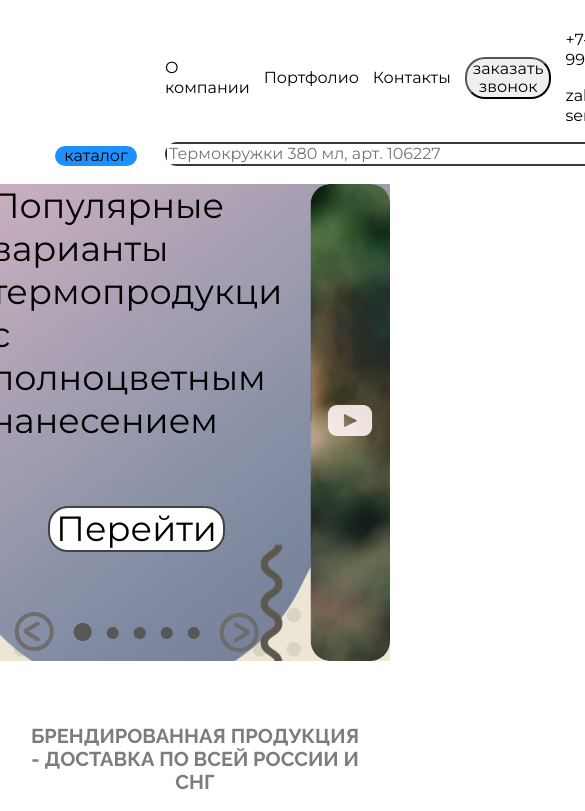
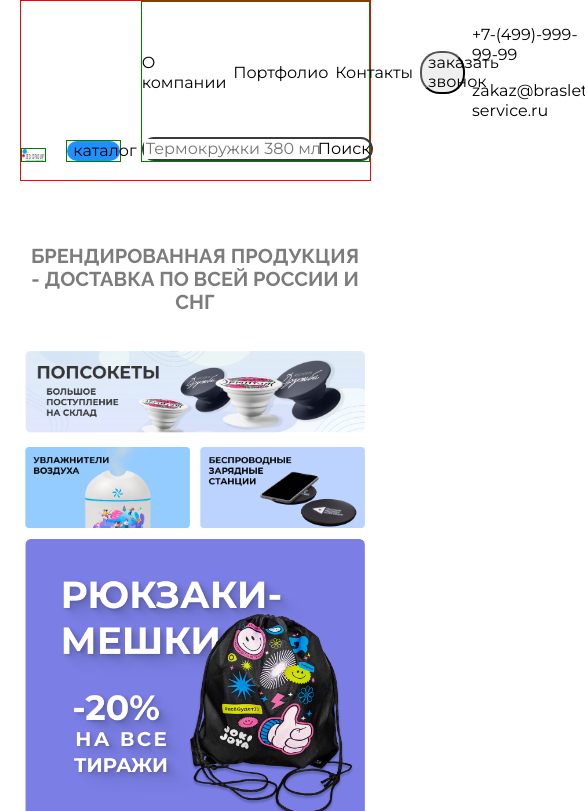
Before and after one commit to AnnaZorich/group_project_1, a plain HTML site: page index.html in a window 390 px wide. Shown: the top 811 px of the page, 585 px wide, since content can reach past the window. Drawn offline with Linux system fonts and the light colour scheme.

Commit message:
добавлена часть адаптива к банеру, внесены изменения в хэдэр и инпут

```diff
--- a/index.html
+++ b/index.html
@@ -17,16 +17,17 @@
 
 <body>
     <header class="header">
+        <div class="header__search">
 
-        <div class="header__search">
             <div class="header__search-logo">
                 <img src="./assets/Logo.png" alt="Логотип">
             </div>
-            <div>
+
+            <div class="header__search-button-main">
                 <button class="header__search-button">каталог</button>
             </div>
 
-            <div>
+            <div class="header__top-main">
                 <nav class="header__top">
                     <a class="header__top-link" href="">О компании</a>
                     <a class="header__top-link" href="">Портфолио</a>
@@ -36,20 +37,15 @@
                         <p>+7-(499)-999-99-99</p>
                         <p>zakaz@braslet-service.ru</p>
                     </div>
-
                 </nav>
-
                 <div class="header__search-input">
                     <div class="header__search-input-1">
                         <input type="text" placeholder="Термокружки 380 мл, арт. 106227">
                     </div>
-
                     <div class="header__search-input-2">Поиск</div>
                 </div>
+            </div>
 
-
-            </div>
-        </div>
         </div>
     </header>
 
@@ -60,7 +56,6 @@
                 <div class="container__baner-text">
                     Популярные варианты термопродукци с полноцветным нанесением
                 </div>
-
                 <div class="container__baner-buttom">
                     <button>Перейти</button>
                 </div>
@@ -70,13 +65,10 @@
             </div>
 
             <div class="container__baner__img">
-
                 <div class="container__baner__img-2">
                     <img src="./assets/sticker-youtube_1.png">
                 </div>
-
             </div>
-
 
         </div>
 
--- a/style.css
+++ b/style.css
@@ -11,6 +11,7 @@ img {
     margin-left: 5%;
     margin-right: 5%;
 }
+
 
 .header__top {
 
@@ -32,7 +33,7 @@ img {
 }
 
 .header__top-button {
-    width: 100%;
+    width: 20%;
     height: 25%;
     border-radius: 20px;
 }
@@ -47,14 +48,24 @@ img {
 .header__search-logo {
     display: flex;
     align-items: flex-end;
-    width: 15%;
+    width: 20%;
     height: 20%;
+    border: 1px green solid;
 
 }
 
+.header__search-button-main {
+    border: 1px green solid;
+    width: 15%;
+}
+
+.header__top-main {
+    border: 1px green solid;
+    width: 65%;
+}
 
 .header__search-button {
-    width: 110%;
+    width: 100%;
     height: 15%;
     border-radius: 20px;
     background-color: dodgerblue;
@@ -64,13 +75,17 @@ img {
 .header__search {
     display: flex;
     align-items: flex-end;
+    justify-content: space-between;
     padding-bottom: 5%;
-    column-gap: 10%;
+    column-gap: 20px;
+    border: 1px red solid;
+    width: 100%;
+    box-sizing: border-box;
 }
 
 .header__search-input {
     display: flex;
-    width: 120%;
+    width: 100%;
     height: 25%;
     border: 2px solid #3A3A3A;
     border-radius: 20px;
@@ -96,23 +111,27 @@ img {
 
 .container__baner {
     display: flex;
-    justify-content: center;
+    justify-content: space-around;
     align-items: center;
     background-image: url(./assets/119104210865_1.png);
     background-repeat: no-repeat;
-    height: 50%;
+    /* height: 50%; */
+    height: 477px;
     width: 100%;
+    border: 5px #ED4266 solid;
+    box-sizing: border-box;
 
 }
 
 .container__baner-content {
     display: flex;
     flex-direction: column;
-    width: 70%;
-    margin-right: 37px;
+    width: 30%;
+    /* margin-right: 37px; */
     align-items: center;
     font-size: 35px;
     line-height: 43px;
+    border: 1px green solid;
 }
 
 .container__baner-buttom button {
@@ -130,11 +149,13 @@ img {
     display: flex;
     justify-content: center;
     align-items: center;
-    width: 70%;
-    height: 477px;
+    width: 55%;
+    height: 90%;
     border-radius: 20px;
     background-image: url(./assets/pretty-woman-enjoying-beverage-street\ 1.png);
     background-repeat: no-repeat;
+    border: 5px green solid;
+    background-size: cover;
 }
 
 
@@ -536,6 +557,12 @@ img {
     font-size: 20px;
 }
 
+@media screen and (max-width:1024px) {
+    .container__baner {
+        display: none;
+    }
+}
+
 @media (max-width:767px) {
 
     .header,
```
